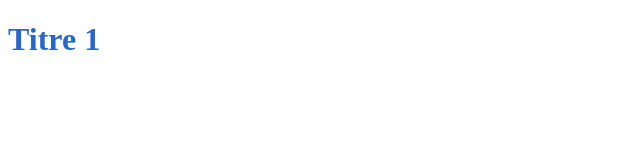
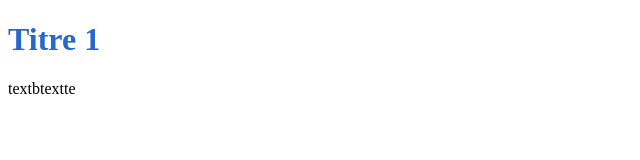
Before and after one commit to FSFULLSTACK/testing_first_workflow, a plain HTML site: page index.html in a window 1280 px wide. Shown: the full height of the page, 0-640 px from the left. Drawn offline with Linux system fonts and the light colour scheme.

Commit message:
changes in files

```diff
--- a/css/style.css
+++ b/css/style.css
@@ -9,3 +9,9 @@
 
     color:var(--primay-color);
 }
+
+.container {
+
+    width:100%;
+    height:100%;
+}
--- a/index.html
+++ b/index.html
@@ -10,6 +10,11 @@
 <body>
     <h1>Titre 1</h1>
 
+    <div class="container">
+
+        <p>textbtextte</p>
+
+    </div>
 
     <script src='./js/script.js'></script>
 </body>
```
